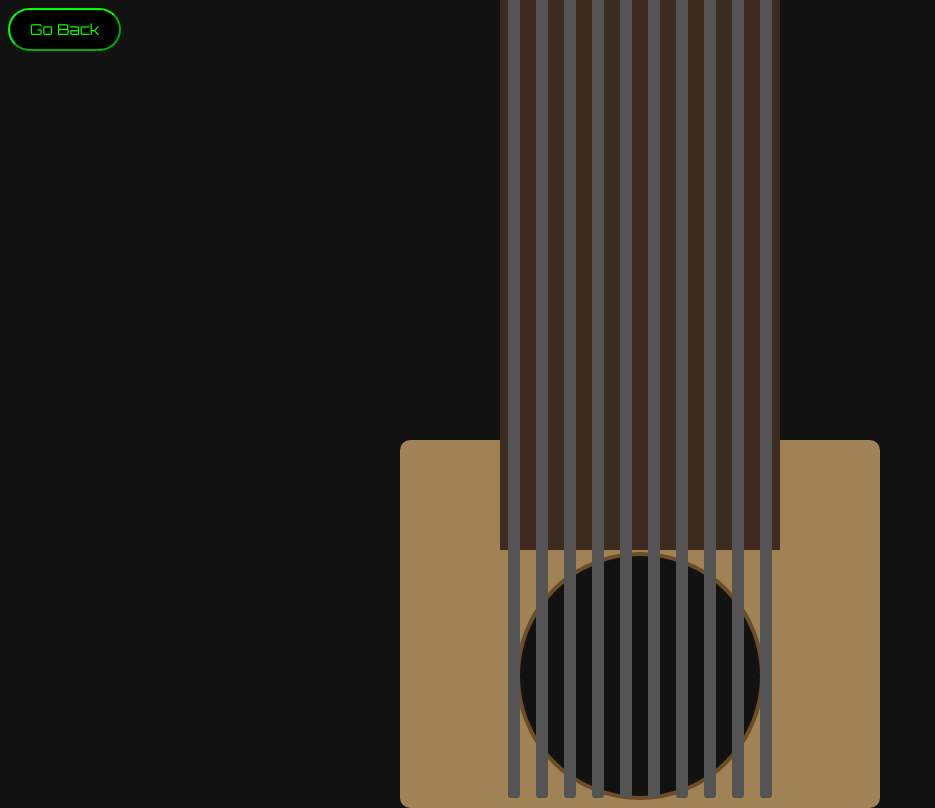
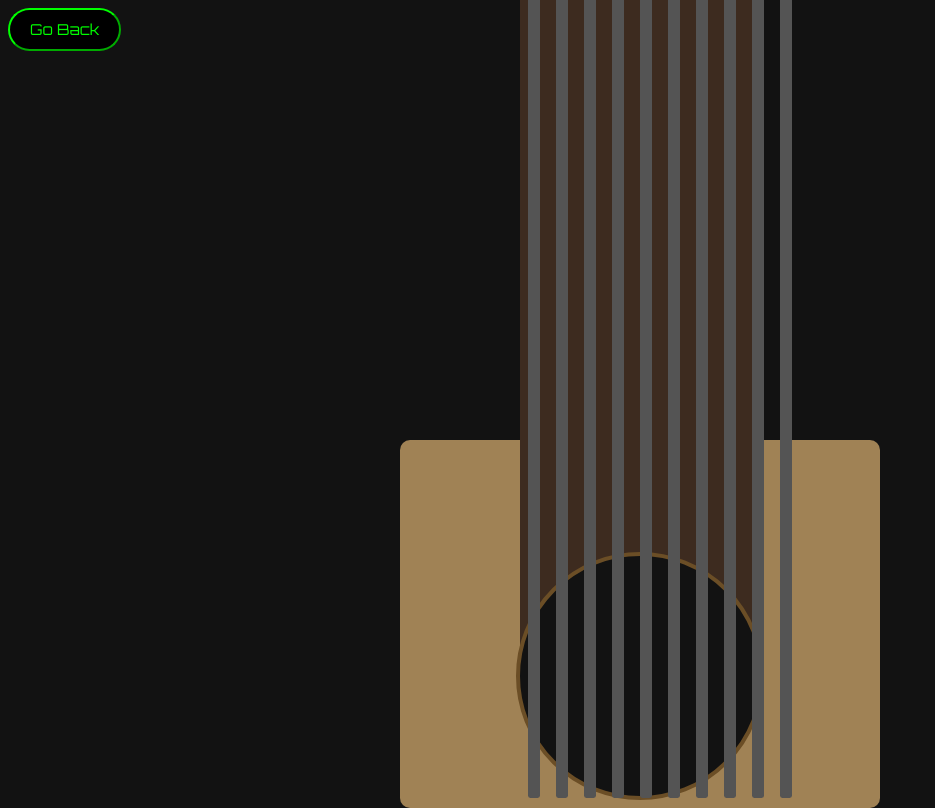
Before and after one commit to Joao-Pedro-Ferreira-Felix/Symply-Musik, an Angular app: page /guitar in a window 1280 px wide. Shown: the whole page, without its empty margins (0-935 px from the left). Built offline with nearby package versions, Linux system fonts and the light colour scheme.

Commit message:
Guitar's handle adjusted

```diff
--- a/src/app/instruments/guitar/guitar.css
+++ b/src/app/instruments/guitar/guitar.css
@@ -29,11 +29,16 @@ button#goback-btn:hover {
   display: flex;
   position: absolute;
   top: -10px;
+  width: 30vh;
 }
 
 .guitar-background-handle { /* Represents the guitar's handle */
   background-color: #3d2b1f;
-  height: 70vh;
+  height: 83vh;
+  width: 30vh;
+  z-index: 2;
+  position: absolute;
+  top: -10px;
 }
 
 .guitar-background { /* Represents the part below the handle */
@@ -43,6 +48,7 @@ button#goback-btn:hover {
   height: 46vh;
   bottom: -8px;
   border-radius: 10px;
+  z-index: 1;
 }
 
 .guitar-background-soundhole { /* Represents the soundhole of the guitar */
@@ -55,6 +61,7 @@ button#goback-btn:hover {
   height: 30vh;
   bottom: 0px;
   border-radius: 600px;
+  z-index: 10;
 }
 
 
@@ -67,11 +74,14 @@ button#goback-btn:hover {
   border-radius: 0.3vh;
   display: inline-block; /* Allows padding and margins to work correctly */
   transition: background-color 0.4s ease;
+  z-index: 999;
 }
 .guitar-string:hover {
   background-color: #00ff00;
+  z-index: 999;
 }
 
 .guitar-string.highlight { /* Same as ":hover", but used when the user plays with the computer keyboard */
   background-color: #00ff00;
+  z-index: 999;
 }
--- a/src/app/instruments/guitar/guitar.html
+++ b/src/app/instruments/guitar/guitar.html
@@ -5,8 +5,8 @@
 <div id="center-horizontal">
   <span class="guitar-background"></span>
   <span class="guitar-background-soundhole"></span>
+  <span class="guitar-background-handle"></span>
   <div class="string-column">
-    <div class="guitar-background-handle">
       <button (click)="playNote(0);" [className]="noteCssClass[0]"></button>
       <button (click)="playNote(1);" [className]="noteCssClass[1]"></button>
       <button (click)="playNote(2);" [className]="noteCssClass[2]"></button>
@@ -17,6 +17,5 @@
       <button (click)="playNote(7);" [className]="noteCssClass[7]"></button>
       <button (click)="playNote(8);" [className]="noteCssClass[8]"></button>
       <button (click)="playNote(9);" [className]="noteCssClass[9]"></button>
-    </div>
   </div>
 </div>
```
